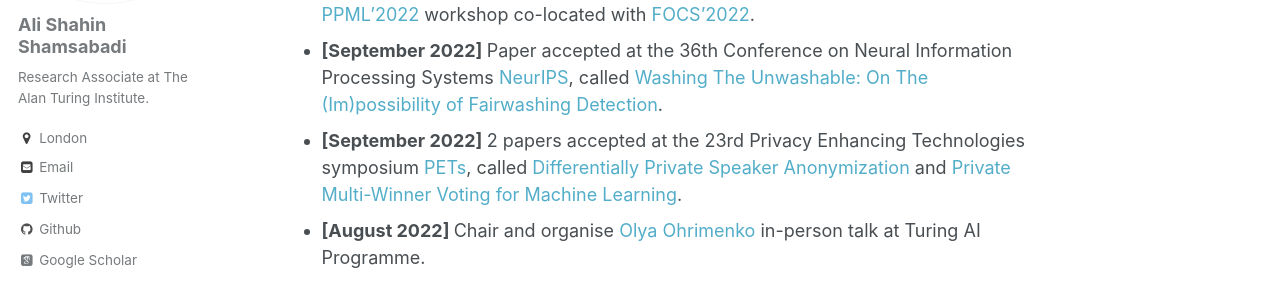
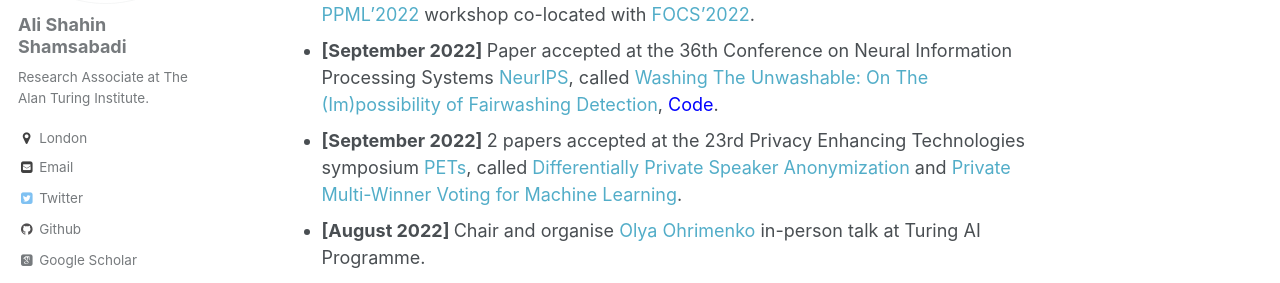
Before and after one commit to AliShahin/AliShahin.github.io, a Jekyll site: the page built from _pages/about.md, in a window 1280 px wide and 900 px high, scrolled down 961 px. Shown: the part 166-449 px from the top of the window. Built offline with Jekyll 4.4.1, drawn with Linux system fonts in a browser that asks for light colours; some web fonts are replaced.

Commit message:
Update about.md

```diff
--- a/_pages/about.md
+++ b/_pages/about.md
@@ -24,7 +24,7 @@ My research has been published at top-tier conferences including NeurIPS, ICLR,
 ## News
 - <b> [November 2022] </b> 2 papers accepted at the 32nd [USENIX Security Symposium](https://www.usenix.org/conference/usenixsecurity23), called [GAP: Differentially Private Graph Neural Networks with Aggregation Perturbation](https://arxiv.org/pdf/2203.00949.pdf) and [Tubes Among US: Analog Attack on Automatic Speaker Identification](https://alishahin.github.io).
 - <b> [November 2022] </b> Co-organizing the Privacy Preserving Machine Learning [PPML'2022](https://ppml-workshop.github.io/ppml22/) workshop co-located with [FOCS'2022](https://focs2022.eecs.berkeley.edu).
-- <b> [September 2022] </b> Paper accepted at the 36th Conference on Neural Information Processing Systems [NeurIPS](https://neurips.cc), called [Washing The Unwashable: On The (Im)possibility of Fairwashing Detection](https://nips.cc/Conferences/2022/Schedule?showEvent=54741).
+- <b> [September 2022] </b> Paper accepted at the 36th Conference on Neural Information Processing Systems [NeurIPS](https://neurips.cc), called [Washing The Unwashable: On The (Im)possibility of Fairwashing Detection](https://nips.cc/Conferences/2022/Schedule?showEvent=54741), [<font color="blue">Code</font>](https://github.com/cleverhans-lab/FRAUD-Detect).
 - <b> [September 2022] </b> 2 papers accepted at the 23rd Privacy Enhancing Technologies symposium [PETs](https://petsymposium.org/index.php), called [Differentially Private Speaker Anonymization](https://arxiv.org/pdf/2202.11823.pdf) and [Private Multi-Winner Voting for Machine Learning](https://alishahin.github.io).
 - <b> [August 2022] </b> Chair and organise [Olya Ohrimenko](https://scholar.google.com/citations?hl=en&user=lzfVm_8AAAAJ&view_op=list_works&sortby=pubdate) in-person talk at Turing AI Programme.
 - <b> [July 2022] </b> Chair and organise [Nicolas Papernot](https://www.papernot.fr) in-person talk at Turing AI Programme.
```
